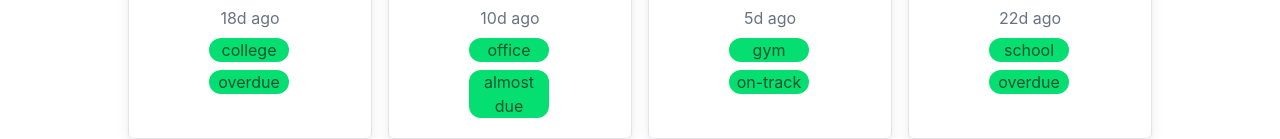
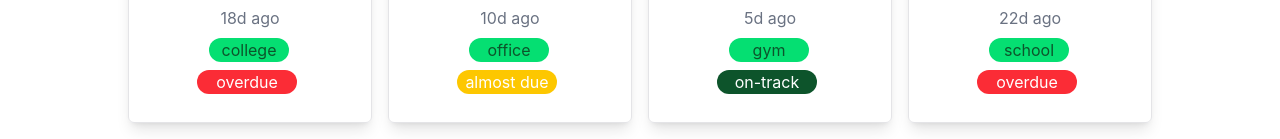
Before and after one commit to niloymehedi24-netizen/PH-B13-A07, a React (Vite) app: page / in a window 1280 px wide. Shown: the part 789-928 px from the top of the page. Built offline with nearby package versions, Linux system fonts and the light colour scheme.

Commit message:
made the friend card information dynamic

```diff
--- a/src/components/homepage/Friends.jsx
+++ b/src/components/homepage/Friends.jsx
@@ -32,9 +32,11 @@ const Friends = ({ friendsPromise }) => {
                   <p key={index}>{tag}</p>
                 ))}
               </div>
-              <p className="text-green-900 bg-green-400 rounded-xl w-20 ml-15">
-                {friend.status}
-              </p>
+              <div
+                className={`rounded-xl w-25 ml-12 mb-2 ${friend.status === "overdue" ? "bg-red-500 text-white" : friend.status === "almost due" ? "bg-yellow-400 text-white" : friend.status === "on-track" ? "bg-green-900 text-white" : ""}`}
+              >
+                <p>{friend.status}</p>
+              </div>
             </div>
           </div>
         ))}
```
